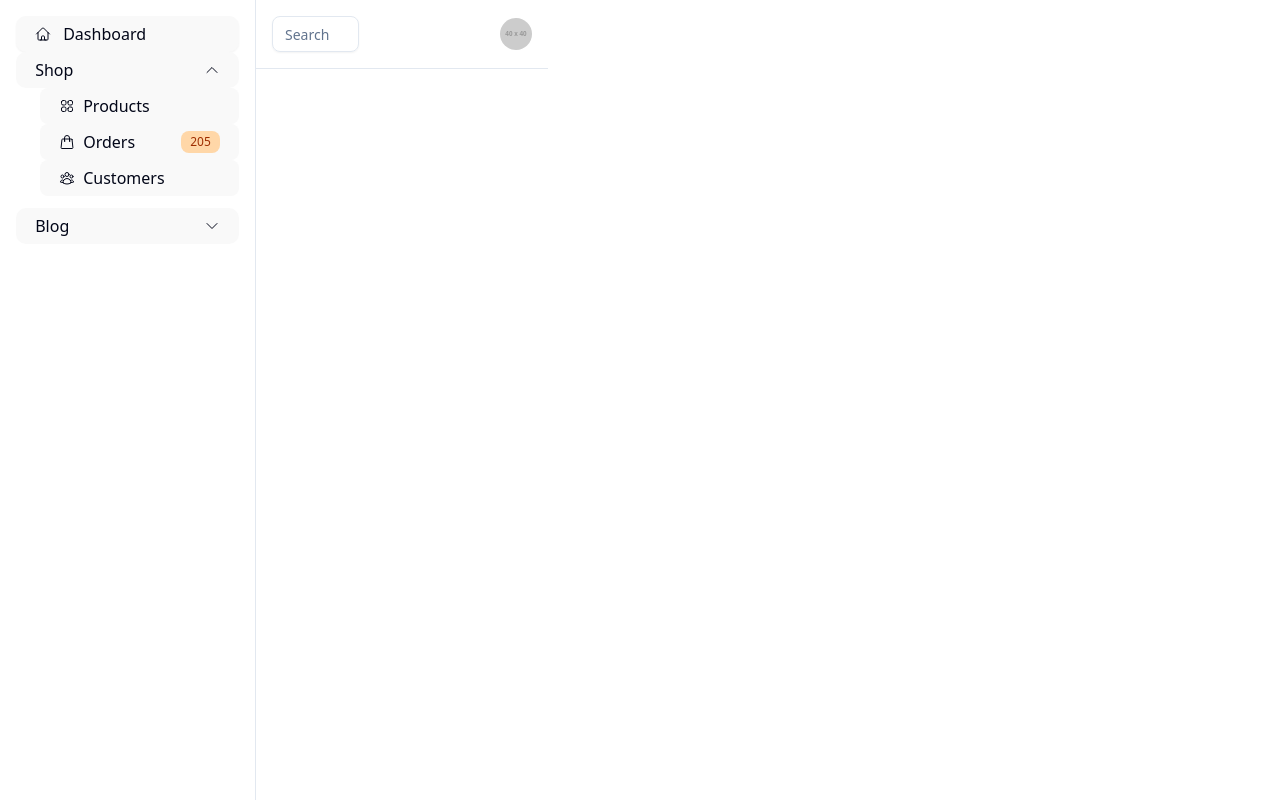
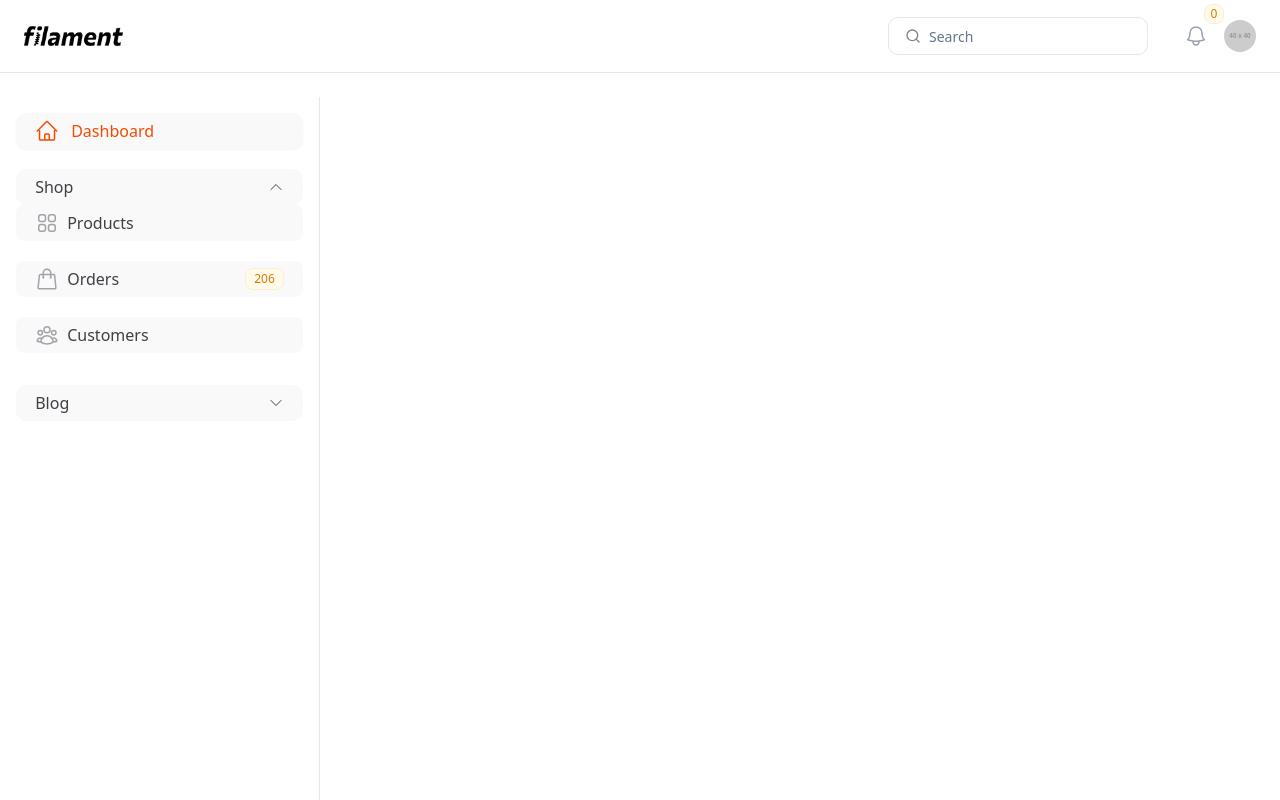
Before and after one commit to sathmijayasuriya/filament, a React (Vite) app in the folder frontend/: page / in a window 1280 px wide. Both pictures are taken after a click on the button "Shop". Built offline with nearby package versions, Linux system fonts and the light colour scheme.

Commit message:
Updated sidebar

```diff
--- a/frontend/package.json
+++ b/frontend/package.json
@@ -19,6 +19,7 @@
     "@tailwindcss/vite": "^4.0.9",
     "class-variance-authority": "^0.7.1",
     "clsx": "^2.1.1",
+    "cmdk": "^1.0.0",
     "lucide-react": "^0.477.0",
     "react": "^19.0.0",
     "react-dom": "^19.0.0",
--- a/frontend/src/components/layouts/Header .jsx
+++ b/frontend/src/components/layouts/Header .jsx
@@ -1,14 +1,47 @@
 import { Avatar, AvatarFallback, AvatarImage } from "@/components/ui/avatar";
 import { Input } from "@/components/ui/input";
+// import Logo from '../../assets/logo.png';
+import { useState } from "react";
+import Logo from "@/assets/logo.png";
+import { BellIcon ,MagnifyingGlassIcon} from "@heroicons/react/24/outline";
+import { Badge } from "@/components/ui/badge";
+import {
+  Command,
+  CommandInput,
+} from "@/components/ui/command"
+
 
 export default function Header() {
+  // const [searchValue, setSearchValue] = useState("");
+
   return (
-    <header className="flex items-center justify-between p-4 border-b">
-      <Input placeholder="Search" className="w-1/3" />
-      <Avatar>
-        <AvatarImage src="https://via.placeholder.com/40" />
-        <AvatarFallback>DU</AvatarFallback>
-      </Avatar>
+    <header className="flex items-center justify-between px-6 py-1 border-b bg-white">
+      {/* Logo fliament */}
+      <img src={Logo} alt="Logo" className="h-13 cursor-pointer" />
+      <div className="flex items-center w-2/3 justify-end gap-4">
+        <div className="relative w-auto">
+          <Command className="w-auto mr-5 px-1 py-0 border rounded-lg focus:outline-none focus:ring-2 focus:ring-gray-300">
+            <CommandInput
+              placeholder="Search"
+              // value={searchValue || ""}  // Ensure it's always a string
+              // onValueChange={setSearchValue}
+              // autoFocus
+            />
+          </Command>
+        </div>
+
+        <div className="relative">
+          <BellIcon className="!w-6 !h-16 text-gray-400 hover:text-gray-700 transition-colors duration-200 cursor-pointer" />
+          <Badge className="absolute top-0 left-5 flex items-center justify-center border-[rgb(251,238,213)] bg-[rgb(255,251,235)] h-5 w-5 text-xs text-[rgb(217,119,6)]">
+            0
+          </Badge>
+        </div>
+
+        <Avatar className="cursor-pointer">
+          <AvatarImage src="https://via.placeholder.com/40" />
+          <AvatarFallback>DU</AvatarFallback>
+        </Avatar>
+      </div>
     </header>
   );
 }
--- a/frontend/src/components/layouts/Sidebar.jsx
+++ b/frontend/src/components/layouts/Sidebar.jsx
@@ -30,18 +30,18 @@ const Sidebar = () => {
   const [blogOpen, setBlogOpen] = useState(false);
 
   return (
-    <div className="h-screen w-64 bg-white border-r p-4 flex flex-col">
+    <div className="h-screen w-80 bg-white border-r p-4 mt-6 flex flex-col">
       {/* Dashboard */}
-      <NavLink to="/dashboard">
+      <NavLink to="/">
         {({ isActive }) => (
           <Button
             variant="default"
             className={cn(
-              "w-full justify-start gap-3 px-4 py-2 rounded-lg",
-              isActive && "bg-muted text-primary"
+              "text-[#3F3F46] w-full justify-start gap-3 px-4 py-2 rounded-lg",
+              isActive && "bg-orange-50 text-orange-600" // active styling
             )}
           >
-            <HomeIcon className="w-5 h-5" />
+            <HomeIcon className={cn("text-[#A2A2AB] !w-6 !h-16", isActive && "text-orange-600")} />
             Dashboard
           </Button>
         )}
@@ -52,7 +52,7 @@ const Sidebar = () => {
         <CollapsibleTrigger asChild>
           <Button
             variant="ghost"
-            className="w-full justify-between px-4 py-2 rounded-lg"
+            className="text-[#3F3F46] w-full justify-between px-4 py-2 rounded-lg"
           >
             <span className="flex items-center gap-3">Shop</span>
             <ChevronDownIcon
@@ -62,17 +62,17 @@ const Sidebar = () => {
             />
           </Button>
         </CollapsibleTrigger>
-        <CollapsibleContent className="pl-6 space-y-2">
+        <CollapsibleContent className=" space-y-2">
           <NavLink to="/products">
             {({ isActive }) => (
               <Button
                 variant="ghost"
                 className={cn(
-                  "w-full justify-start px-4 py-2",
+                  "text-[#3F3F46] w-full justify-start px-4 py-2",
                   isActive && "bg-muted text-primary"
                 )}
               >
-                <Squares2X2Icon className="w-5 h-5" />
+                <Squares2X2Icon className={cn("text-[#A2A2AB] !w-6 !h-16", isActive && "text-orange-600")} />
                 Products
               </Button>
             )}
@@ -82,14 +82,14 @@ const Sidebar = () => {
               <Button
                 variant="ghost"
                 className={cn(
-                  "w-full justify-start px-4 py-2",
+                  "text-[#3F3F46] w-full justify-start px-4 py-2",
                   isActive && "bg-muted text-primary"
                 )}
               >
-                <ShoppingBagIcon className="w-5 h-5" />
+                <ShoppingBagIcon className={cn("text-[#A2A2AB] !w-6 !h-16", isActive && "text-orange-600")} />
                 Orders
-                <Badge className="ml-auto bg-orange-200 text-orange-800">
-                  205
+                <Badge className="ml-auto border border-[rgb(251,238,213)] bg-[rgb(255,251,235)] text-[rgb(217,119,6)]">
+                  206
                 </Badge>
               </Button>
             )}
@@ -99,11 +99,11 @@ const Sidebar = () => {
               <Button
                 variant="ghost"
                 className={cn(
-                  "w-full justify-start px-4 py-2",
+                  "text-[#3F3F46] w-full justify-start px-4 py-2",
                   isActive && "bg-muted text-primary"
                 )}
               >
-                <UserGroupIcon className="w-5 h-5" />
+                <UserGroupIcon className={cn("text-[#A2A2AB] !w-6 !h-16", isActive && "text-orange-600")} />
                 Customers
               </Button>
             )}
@@ -116,7 +116,7 @@ const Sidebar = () => {
         <CollapsibleTrigger asChild>
           <Button
             variant="ghost"
-            className="w-full justify-between px-4 py-2 mt-3 rounded-lg"
+            className="text-[#3F3F46] w-full justify-between px-4 py-2 mt-3 rounded-lg"
           >
             <span className="flex items-center gap-3">
               {/* <Folder className="w-5 h-5" /> */}
@@ -129,31 +129,31 @@ const Sidebar = () => {
             />
           </Button>
         </CollapsibleTrigger>
-        <CollapsibleContent className="pl-6 space-y-2">
+        <CollapsibleContent className="space-y-2">
           <NavLink to="/posts">
-            {({ isActive }) => (
+          {({ isActive }) => (
               <Button
                 variant="ghost"
                 className={cn(
-                  "w-full justify-start px-4 py-2 text-orange-600 bg-orange-50",
-                  isActive && "bg-muted text-primary"
+                  "text-[#3F3F46] w-full justify-start px-4 py-2",
+                  isActive && "bg-orange-50 text-orange-600"
                 )}
               >
-                <DocumentTextIcon className="w-5 h-5" />
+                <DocumentTextIcon className={cn("text-[#A2A2AB] !w-6 !h-16", isActive && "text-orange-600")} />
                 Posts
               </Button>
             )}
           </NavLink>
           <NavLink to="/categories">
-            {({ isActive }) => (
+          {({ isActive }) => (
               <Button
                 variant="ghost"
                 className={cn(
-                  "w-full justify-start px-4 py-2",
-                  isActive && "bg-muted text-primary"
+                  "text-[#3F3F46] w-full justify-start px-4 py-2",
+                  isActive && "bg-orange-50 text-orange-600"
                 )}
               >
-                <RectangleStackIcon className="w-5 h-5" />
+                <RectangleStackIcon className={cn("text-[#A2A2AB] !w-6 !h-16", isActive && "text-orange-600")} />
                 Categories
               </Button>
             )}
@@ -163,11 +163,11 @@ const Sidebar = () => {
               <Button
                 variant="ghost"
                 className={cn(
-                  "w-full justify-start px-4 py-2",
+                  "text-[#3F3F46] w-full justify-start px-4 py-2",
                   isActive && "bg-muted text-primary"
                 )}
               >
-                <UsersIcon className="w-5 h-5" />
+                <UsersIcon className={cn("text-[#A2A2AB] !w-6 !h-16", isActive && "text-orange-600")} />
                 Authors
               </Button>
             )}
@@ -177,11 +177,11 @@ const Sidebar = () => {
               <Button
                 variant="ghost"
                 className={cn(
-                  "w-full justify-start px-4 py-2",
+                  "text-[#3F3F46] w-full justify-start px-4 py-2",
                   isActive && "bg-muted text-primary"
                 )}
               >
-                <LinkIcon className="w-5 h-5" />
+                <LinkIcon className={cn("text-[#A2A2AB] !w-6 !h-16", isActive && "text-orange-600")} />
                 Links
               </Button>
             )}
--- a/frontend/src/components/layouts/UserLayout.jsx
+++ b/frontend/src/components/layouts/UserLayout.jsx
@@ -2,12 +2,15 @@ import Sidebar from "./Sidebar";
 import Header from "./Header ";
 export default function Layout({ children }) {
   return (
-    <div className="flex">
-      <Sidebar />
-      <div className="flex-1">
-        <Header />
-        <main className="p-4">{children}</main>
-      </div>
+    <div className="flex flex-col h-screen w-full overflow-hidden"> {/* Ensure full width */}
+    {/* Header */}
+    <Header className="w-full" /> {/* Ensure header takes full width */}
+
+    {/* Sidebar & Main Content */}
+    <div className="flex flex-1">
+      <Sidebar className="w-80" /> {/* Sidebar on the left */}
+      <main className="flex-1 p-4">{children}</main> {/* Main content on the right */}
     </div>
+  </div>
   );
 }
--- /dev/null
+++ b/frontend/src/components/ui/command.jsx
@@ -0,0 +1,153 @@
+import * as React from "react"
+import { Command as CommandPrimitive } from "cmdk"
+import { SearchIcon } from "lucide-react"
+
+import { cn } from "@/lib/utils"
+import {
+  Dialog,
+  DialogContent,
+  DialogDescription,
+  DialogHeader,
+  DialogTitle,
+} from "@/components/ui/dialog"
+
+function Command({
+  className,
+  ...props
+}) {
+  return (
+    <CommandPrimitive
+      data-slot="command"
+      className={cn(
+        "bg-popover text-popover-foreground flex h-full w-full flex-col overflow-hidden rounded-md",
+        className
+      )}
+      {...props} />
+  );
+}
+
+function CommandDialog({
+  title = "Command Palette",
+  description = "Search for a command to run...",
+  children,
+  ...props
+}) {
+  return (
+    <Dialog {...props}>
+      <DialogHeader className="sr-only">
+        <DialogTitle>{title}</DialogTitle>
+        <DialogDescription>{description}</DialogDescription>
+      </DialogHeader>
+      <DialogContent className="overflow-hidden p-0">
+        <Command
+          className="[&_[cmdk-group-heading]]:text-muted-foreground **:data-[slot=command-input-wrapper]:h-12 [&_[cmdk-group-heading]]:px-2 [&_[cmdk-group-heading]]:font-medium [&_[cmdk-group]]:px-2 [&_[cmdk-group]:not([hidden])_~[cmdk-group]]:pt-0 [&_[cmdk-input-wrapper]_svg]:h-5 [&_[cmdk-input-wrapper]_svg]:w-5 [&_[cmdk-input]]:h-12 [&_[cmdk-item]]:px-2 [&_[cmdk-item]]:py-3 [&_[cmdk-item]_svg]:h-5 [&_[cmdk-item]_svg]:w-5">
+          {children}
+        </Command>
+      </DialogContent>
+    </Dialog>
+  );
+}
+
+function CommandInput({
+  className,
+  ...props
+}) {
+  return (
+    <div
+      data-slot="command-input-wrapper"
+      className="flex h-9 items-center gap-2 px-3">
+      <SearchIcon className="size-4 shrink-0 opacity-50" />
+      <CommandPrimitive.Input
+        data-slot="command-input"
+        className={cn(
+          "placeholder:text-muted-foreground flex h-10 w-full rounded-md bg-transparent py-3 text-sm outline-hidden disabled:cursor-not-allowed disabled:opacity-50",
+          className
+        )}
+        {...props} />
+    </div>
+  );
+}
+
+function CommandList({
+  className,
+  ...props
+}) {
+  return (
+    <CommandPrimitive.List
+      data-slot="command-list"
+      className={cn("max-h-[300px] scroll-py-1 overflow-x-hidden overflow-y-auto", className)}
+      {...props} />
+  );
+}
+
+function CommandEmpty({
+  ...props
+}) {
+  return (<CommandPrimitive.Empty data-slot="command-empty" className="py-6 text-center text-sm" {...props} />);
+}
+
+function CommandGroup({
+  className,
+  ...props
+}) {
+  return (
+    <CommandPrimitive.Group
+      data-slot="command-group"
+      className={cn(
+        "text-foreground [&_[cmdk-group-heading]]:text-muted-foreground overflow-hidden p-1 [&_[cmdk-group-heading]]:px-2 [&_[cmdk-group-heading]]:py-1.5 [&_[cmdk-group-heading]]:text-xs [&_[cmdk-group-heading]]:font-medium",
+        className
+      )}
+      {...props} />
+  );
+}
+
+function CommandSeparator({
+  className,
+  ...props
+}) {
+  return (
+    <CommandPrimitive.Separator
+      data-slot="command-separator"
+      className={cn("bg-border -mx-1 h-px", className)}
+      {...props} />
+  );
+}
+
+function CommandItem({
+  className,
+  ...props
+}) {
+  return (
+    <CommandPrimitive.Item
+      data-slot="command-item"
+      className={cn(
+        "data-[selected=true]:bg-accent data-[selected=true]:text-accent-foreground [&_svg:not([class*='text-'])]:text-muted-foreground relative flex cursor-default items-center gap-2 rounded-sm px-2 py-1.5 text-sm outline-hidden select-none data-[disabled=true]:pointer-events-none data-[disabled=true]:opacity-50 [&_svg]:pointer-events-none [&_svg]:shrink-0 [&_svg:not([class*='size-'])]:size-4",
+        className
+      )}
+      {...props} />
+  );
+}
+
+function CommandShortcut({
+  className,
+  ...props
+}) {
+  return (
+    <span
+      data-slot="command-shortcut"
+      className={cn("text-muted-foreground ml-auto text-xs tracking-widest", className)}
+      {...props} />
+  );
+}
+
+export {
+  Command,
+  CommandDialog,
+  CommandInput,
+  CommandList,
+  CommandEmpty,
+  CommandGroup,
+  CommandItem,
+  CommandShortcut,
+  CommandSeparator,
+}
--- a/frontend/src/index.css
+++ b/frontend/src/index.css
@@ -61,10 +61,10 @@ a:hover {
 
 body {
   margin: 5;
-  display: flex;
-  place-items: center;
-  min-width: 320px;
-  min-height: 100vh;
+  /* display: flex; */
+  /* place-items: center; */
+  /* min-width: 320px; */
+  /* min-height: 100vh; */
 }
 
 /* h1 {
@@ -81,7 +81,7 @@ button {
   font-family: inherit;
   /* background-color: #1a1a1a; */
   /* cursor: pointer; */
-  transition: border-color 0.25s;
+  /* transition: border-color 0.25s; */
 }
 button:hover {
   /* border-color: #c5c6ce; */
```
Also changed, not shown: frontend/src/routes/index.jsx (+18 -11 lines), frontend/src/views/Categories.jsx (+7 -0 lines), frontend/src/views/Dashboard.jsx (+7 -0 lines), frontend/src/assets/logo.png (added), 1 other file (tests, documents, lock files or other folders).
